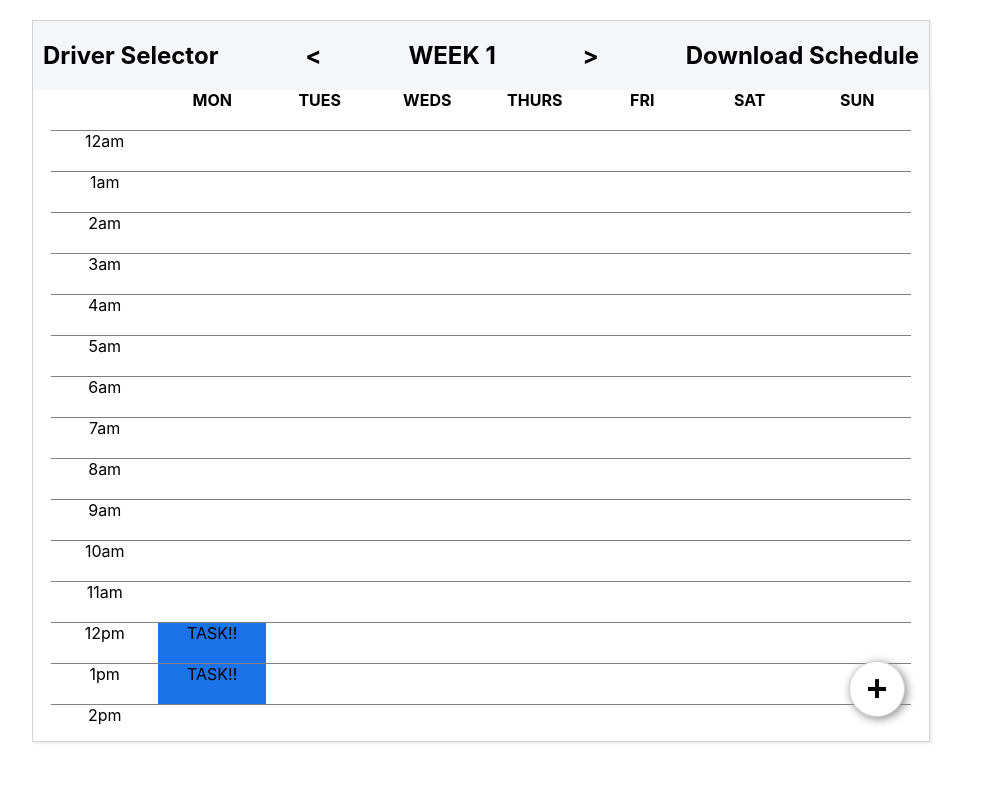
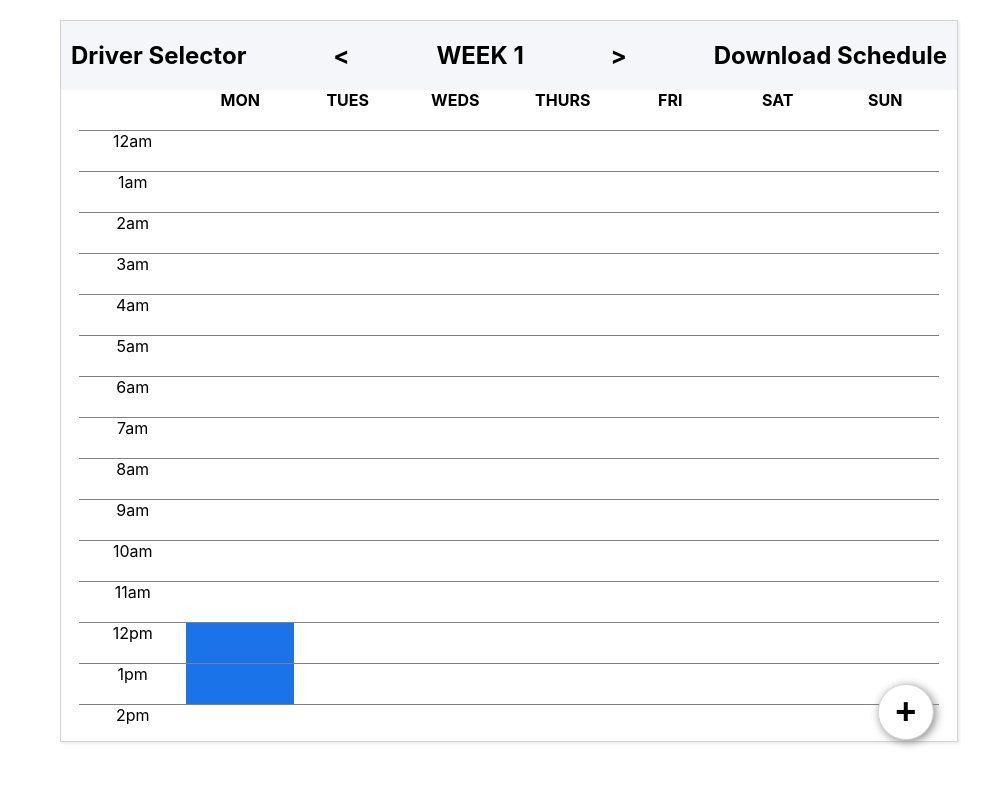
Before and after one commit to cece24/dispatcher-task-scheduling-app, a React (Create React App) app: page / in a window 1280 px wide. Shown: the top 786 px of the page, without its empty margins (159-1149 px from the left). Built offline with nearby package versions, Linux system fonts and the light colour scheme.

Commit message:
Improve styling and position of create task button and modal task form

```diff
--- a/src/features/schedule/ModalTaskForm.js
+++ b/src/features/schedule/ModalTaskForm.js
@@ -14,7 +14,7 @@ const Modal = styled.div`
     position: fixed;
     top: 130px;
     width: 700px;
-    height: 500px;
+    height: 550px;
     background-color: white;
     border: 1px solid lightgrey;
     box-shadow: 2px 2px 10px #888888;
@@ -38,16 +38,22 @@ const CloseModalButton = styled.button`
   border: 1px solid lightgrey;
 `;
 
+const ModalTitle = styled.h2`
+  width: 150px;
+  border-right: 1px solid lightgrey;
+  padding-right: 24px;
+`;
+
 const FormContainer = styled.div`
   // border: 1px solid lightgrey;
   // color: #fff;
-  // padding: 3rem;
+  padding: 20px;
+  display: flex;
+  justify-content: center;
 `;
 
 const Form = styled.form`
   max-width: 640px;
-  // margin-top: 3rem;
-  // overflow: auto;
   display: flex;
   flex-direction: column;
 `;
@@ -76,8 +82,7 @@ const sharedFieldStyles = css`
 `;
 
 const FormField = styled.div`
-  border: 1px solid lightgrey;
-  margin: 5px;
+  margin: 10px;
   padding: 5px;
   text-align: left;
 `;
@@ -101,7 +106,7 @@ const Select = styled.select`
 `;
 
 const SubmitButton = styled.button`
-  margin-top: 3rem;
+  margin-top: 10px;
   width: 12rem;
   padding: 1rem;
   border-radius: 3rem;
@@ -172,7 +177,6 @@ export class ModalTaskForm extends React.Component {
 
     taskPayload.taskCoordinates = [];
     let numOfCoords = endHourId - startHourId;
-    console.log(`NUM OF COORDS: ${numOfCoords}`);
     for (let coord = 0; coord < numOfCoords; coord++) {
       let hourCoord = parseInt(startHourId) + coord;
       taskPayload.taskCoordinates.push(`${weekId}-${dayId}-${hourCoord}`);
@@ -190,7 +194,7 @@ export class ModalTaskForm extends React.Component {
           X
         </CloseModalButton>
         <FormContainer>
-          <h2>Create Task</h2>
+          <ModalTitle>Create Task</ModalTitle>
           <Form onSubmit={this.handleSubmit}>
             <FormField>
               <Label>
@@ -286,8 +290,8 @@ export class ModalTaskForm extends React.Component {
                 <TextArea
                   name="description"
                   value={this.state.description}
-                  rows="1"
-                  cols="60"
+                  rows="2"
+                  cols="40"
                   required="required"
                   onChange={this.handleChange}
                 />
--- a/src/features/schedule/Schedule.js
+++ b/src/features/schedule/Schedule.js
@@ -74,9 +74,9 @@ const Task = styled.div`
 `;
 
 const AddTaskButton = styled.button`
-  position: absolute;
-  right: 24px;
-  bottom: 24px;
+  position: sticky;
+  left: 81vw;
+  bottom: 60px;
   height: 56px;
   width: 56px;
   border-radius: 50%;
@@ -87,6 +87,13 @@ const AddTaskButton = styled.button`
   background-color: white;
   border: 1px solid lightgrey;
   box-shadow: 2px 2px 10px #888888;
+
+  transition: all 0.2s ease-out;
+
+  &:hover {
+    box-shadow: 0 2px 4px 2px rgba(0, 0, 0, 0.1);
+    bottom: 56px;
+  }
 `;
 
 export class Schedule extends React.Component {
@@ -119,7 +126,7 @@ export class Schedule extends React.Component {
       if (task.taskCoordinates.length !== 0) {
         task.taskCoordinates.map((coord) => {
           if (coord === dateCoordinate) {
-            hasTask = "show-task";
+            hasTask = true;
           }
         });
       }
@@ -128,7 +135,15 @@ export class Schedule extends React.Component {
     return hasTask;
   };
 
-  handleClick = () => {
+  getTaskDescription = (dayId, hourId) => {
+    const hasTask = this.hasTask(dayId, hourId);
+
+    if (hasTask) {
+      this.props.tasks.map((task) => {});
+    }
+  };
+
+  openModal = () => {
     this.setState({
       showModal: true,
     });
@@ -142,6 +157,8 @@ export class Schedule extends React.Component {
 
   render() {
     return (
+      <div>
+        <AddTaskButton onClick={this.openModal}>+</AddTaskButton>
         <ScheduleContainer>
           <Header>
             <Button>Driver Selector</Button>
@@ -151,7 +168,6 @@ export class Schedule extends React.Component {
             <Button>Download Schedule</Button>
           </Header>
           <Body>
-          <AddTaskButton onClick={this.handleClick}>+</AddTaskButton>
             {this.state.showModal && (
               <ModalTaskForm
                 show={this.state.showModal}
@@ -173,9 +189,13 @@ export class Schedule extends React.Component {
                 <Hours>
                   {HOURS_OF_THE_DAY.map((hour, index) => (
                     <Hour key={`hour-${index}`}>
-                    <Task show={this.hasTask(day.dayId, hour.hourId)}>
-                      TASK!!
-                    </Task>
+                      <Task
+                        show={this.hasTask(day.dayId, hour.hourId)}
+                        description={this.getTaskDescription(
+                          day.dayId,
+                          hour.hourId
+                        )}
+                      ></Task>
                     </Hour>
                   ))}
                 </Hours>
@@ -183,6 +203,7 @@ export class Schedule extends React.Component {
             ))}
           </Body>
         </ScheduleContainer>
+      </div>
     );
   }
 }
```
Lines whose indentation alone changed are shown as unchanged.
